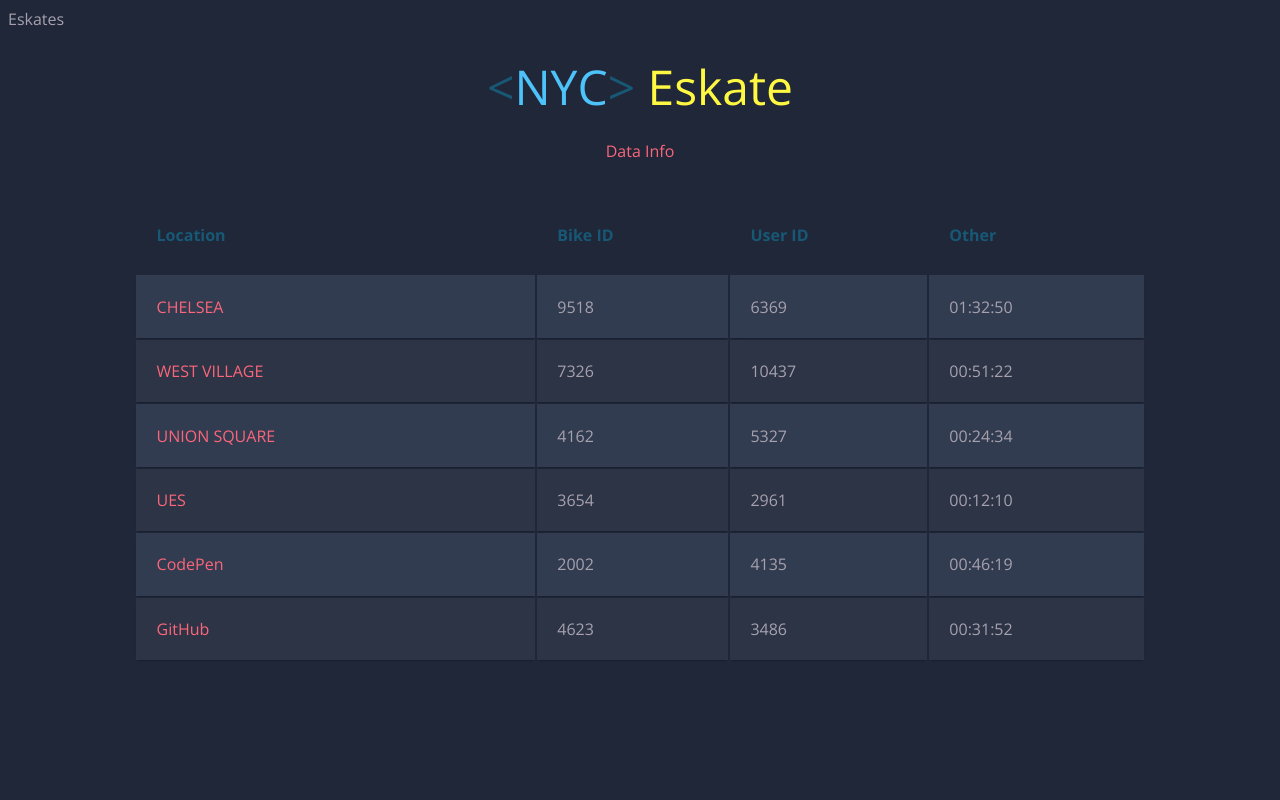
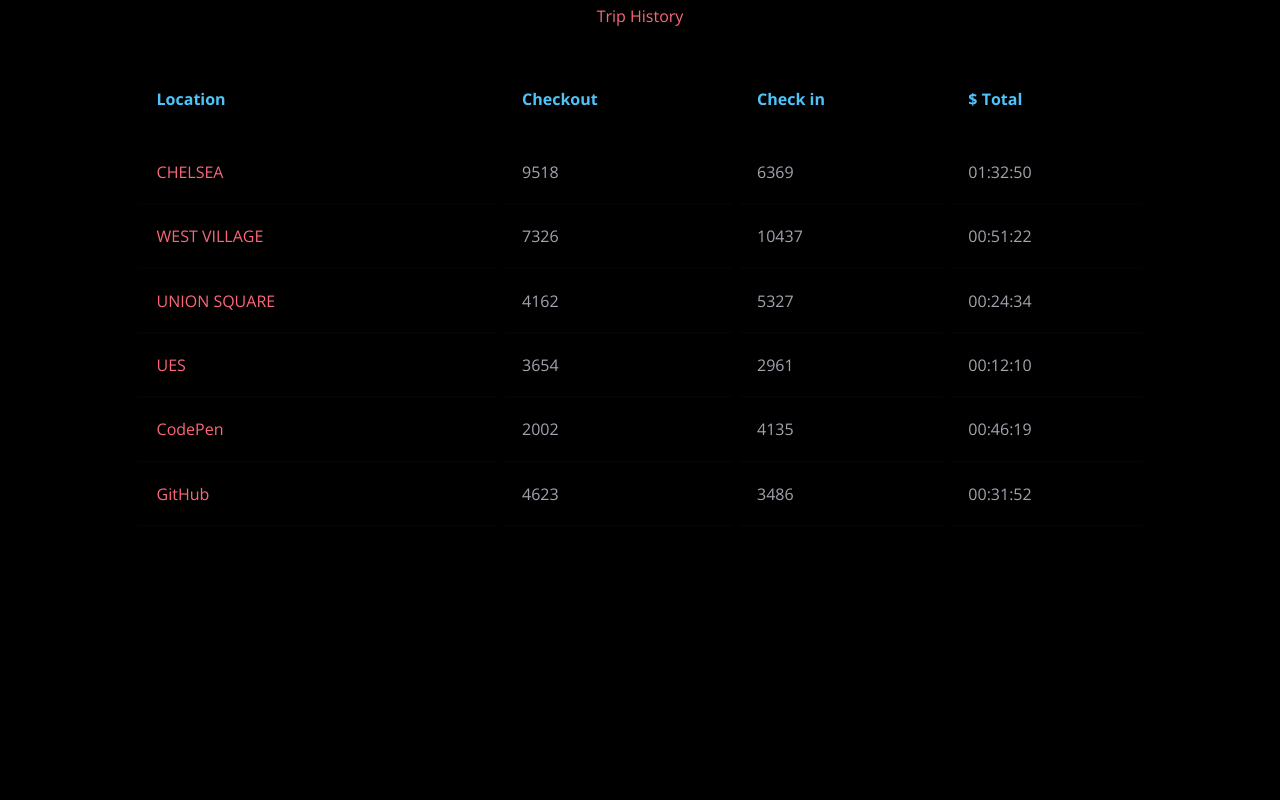
Before and after one commit to Rachelnarios/Eskate, a Node server app: page / in a window 1280 px wide. Run offline with Node 20, Linux system fonts and the light colour scheme; some libraries are stand-ins or nearby versions.

Commit message:
New Views

```diff
--- a/index.html
+++ b/index.html
@@ -13,7 +13,7 @@
   <header>
     <nav>
       <h1><a href="/">E:/skate</a></h1></br>
-      <h2> Rent a skateboard anywhere </h2>
+      <h2> Trip View </h2>
     </nav>
   </header>
 
--- a/public/css/base.css
+++ b/public/css/base.css
@@ -16,7 +16,7 @@ body {
   font-weight: 300;
   line-height: 1.42em;
   color:#A7A1AE;
-  background-color:#1F2739;
+  background-color:black;
 }
 
 h1 {
@@ -51,7 +51,6 @@ h2 a {
   font-weight: bold;
   font-size: 1em;
   text-align: left;
-  color: #185875;
 }
 
 .container td {
@@ -77,18 +76,10 @@ h2 a {
   padding-left:2%;
 }
 
-/* Background-color of the odd rows */
-.container tr:nth-child(odd) {
-  background-color: #323C50;
-}
 
-/* Background-color of the even rows */
-.container tr:nth-child(even) {
-  background-color: #2C3446;
-}
 
 .container th {
-  background-color: #1F2739;
+  background-color: black;
 }
 
 .container td:first-child { color: #FB667A; }
--- a/views/land.hbs
+++ b/views/land.hbs
@@ -1,14 +1,13 @@
 <body>
-  <h1><span class="blue">&lt;</span>NYC<span class="blue">&gt;</span> <span class="yellow">Eskate</pan></h1>
-    <h2>  Data Info </h2>
+    <h2> Trip History </h2>
 
     <table class="container">
       <thead>
         <tr>
           <th><h1>Location</h1></th>
-          <th><h1>Bike ID</h1></th>
-          <th><h1>User ID</h1></th>
-          <th><h1>Other</h1></th>
+          <th><h1>Checkout</h1></th>
+          <th><h1>Check in</h1></th>
+          <th><h1>$ Total</h1></th>
         </tr>
       </thead>
       <tbody>
--- a/views/layout.hbs
+++ b/views/layout.hbs
@@ -6,9 +6,7 @@
 <link rel="stylesheet" href="https://use.fontawesome.com/releases/v5.4.2/css/all.css" integrity="sha384-/rXc/GQVaYpyDdyxK+ecHPVYJSN9bmVFBvjA/9eOB+pb3F2w2N6fc5qB9Ew5yIns" crossorigin="anonymous">
 
 <head>
-  <header>
-    Eskates
-  </header>
+
 
 </head>
 <body >
```
Also changed, not shown: css/styles.css (+3 -5 lines), views/station.hbs (added, +42 -0 lines), 2 other files.
